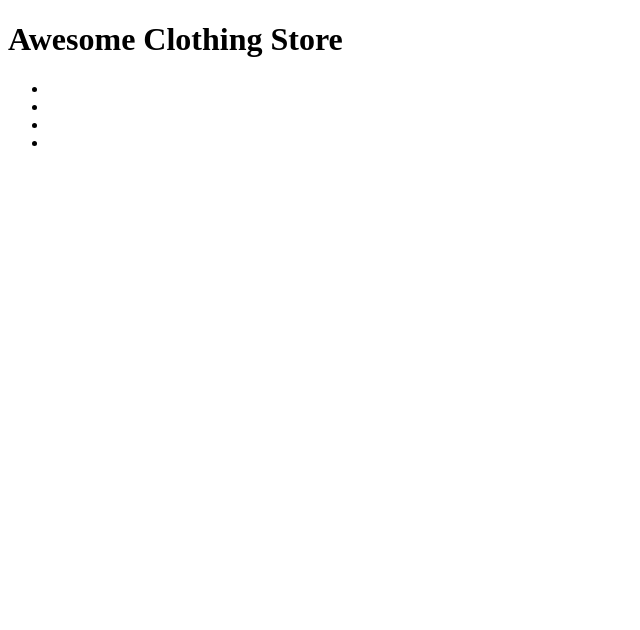
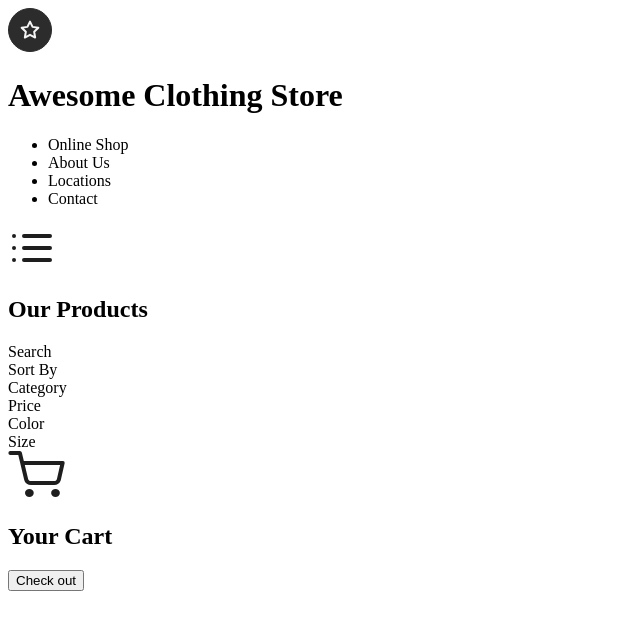
Before and after one commit to estelle-l-archive/clothing-store, a plain HTML site: page index.html in a window 1280 px wide. Shown: the whole page, without its empty margins (0-640 px from the left). Drawn offline with Linux system fonts and the light colour scheme.

Commit message:
Add content to index.html and images folder -- Add the static text content in all sections -- Add icons and pictures -- Create images folder -- Add header logo and icons to images folder (svg format)

```diff
--- a/index.html
+++ b/index.html
@@ -13,17 +13,20 @@
 
   <header>
     <div id="header-1">
-      <div id="header-logo"></div>
-      <div id="header-brand-name"><h1>Awesome Clothing Store</h1></div>
+      <div id="header-logo"><img src="images/header_logo.svg"
+          alt="Store logo representing a white star on grey background"></div>
+      <div id="header-brand-name">
+        <h1>Awesome Clothing Store</h1>
+      </div>
 
     </div>
     <div id="header-2">
       <nav>
         <ul>
-          <li></li>
-          <li></li>
-          <li></li>
-          <li></li>
+          <li>Online Shop</li>
+          <li>About Us</li>
+          <li>Locations</li>
+          <li>Contact</li>
         </ul>
       </nav>
     </div>
@@ -31,7 +34,8 @@
 
   <div id="product-results-section">
     <div id="products-heading">
-
+      <div id="products-heading-icon"><img src="images/list_icon.svg" alt="Icon representing a list"></div>
+      <h2>Our Products</h2>
     </div>
     <div id="search-sort-container">
       <div id="search-container">
@@ -39,21 +43,24 @@
 
         </div>
         <div id="search-icon">
-
+          Search
         </div>
       </div>
       <div id="sort-filter-container">
-        <div id="sort-category">
-
+        <div id="sort-container">
+          Sort By
         </div>
-        <div id="sort-price">
-
+        <div id="filter-category">
+          Category
         </div>
-        <div id="sort-color">
-
+        <div id="filter-price">
+          Price
         </div>
-        <div id="sort-size">
-
+        <div id="filter-color">
+          Color
+        </div>
+        <div id="filter-size">
+          Size
         </div>
       </div>
     </div>
@@ -63,13 +70,14 @@
 
   <div id="cart-section">
     <div id="cart-heading">
-
+      <div id="cart-heading-icon"><img src="images/shopping_cart_icon.svg" alt="Icon representing a shopping cart"></div>
+      <h2>Your Cart</h2>
     </div>
     <div id="cart-products-list">
 
     </div>
     <div id="checkout-container">
-
+      <button id="checkout-button">Check out</button>
     </div>
   </div>
 
```
Also changed, not shown: images/header_logo.png (added), images/header_logo.svg (added), images/list_icon.svg (added), images/search_icon.svg (added), images/shopping_cart_icon.svg (added).
